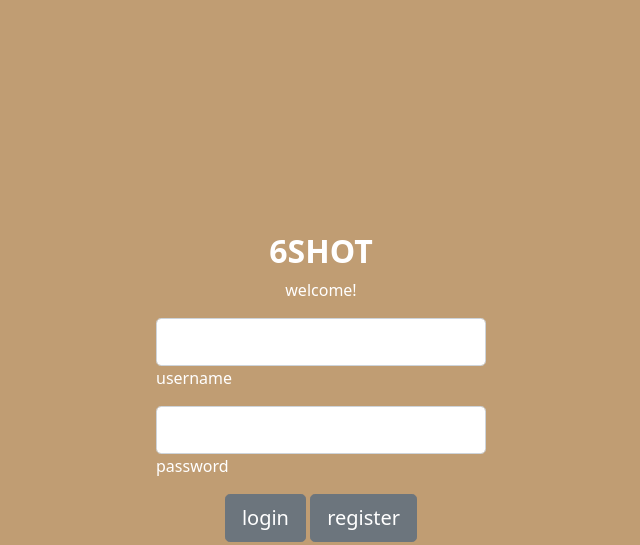
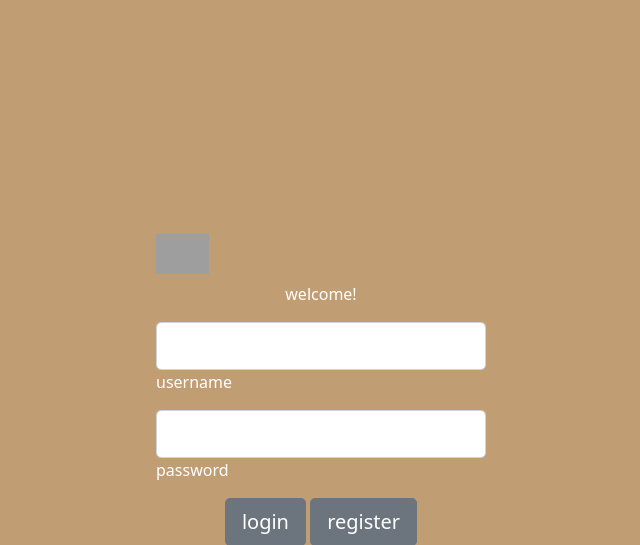
Before and after one commit to sixshotapp/web-app, a Flask app: page / in a window 1280 px wide. Shown: the top 545 px of the page, without its empty margins (319-959 px from the left). Run offline with Flask 2, Linux system fonts and the light colour scheme; grey boxes are pictures that could not be loaded.

Commit message:
demo update

```diff
--- a/templates/dashboard.html
+++ b/templates/dashboard.html
@@ -32,7 +32,6 @@
 
       <nav class="navbar fixed-bottom navbar-light overflow-hidden" style="background-color: #50403E!important;">
         <a class="navbar-brand mx-auto" href="#">
-          <img src="https://i.imgur.com/nD0ZH1P.png" alt="" width="auto" height="40vh">
         </a>
       </nav>
 
--- a/templates/index.html
+++ b/templates/index.html
@@ -14,7 +14,9 @@
           <div class="d-flex p-2 justify-content-center align-items-center">
             <div class="mb-md-4 mt-md-4">
 
-              <h2 class="fw-bold mb-2 text-white text-center text-uppercase">6Shot</h2>
+              <h2>
+              <img src="https://i.imgur.com/nD0ZH1P.png" alt="" width="auto" height="40vh">
+              </h2>
               <p class="text-center text-white text-50 mb-">welcome!</p>
               <div class="form-outline text-white form-white text-left mb-2">
                 <input type="text" id="typeEmailX" class="form-control form-control-lg" />
```
